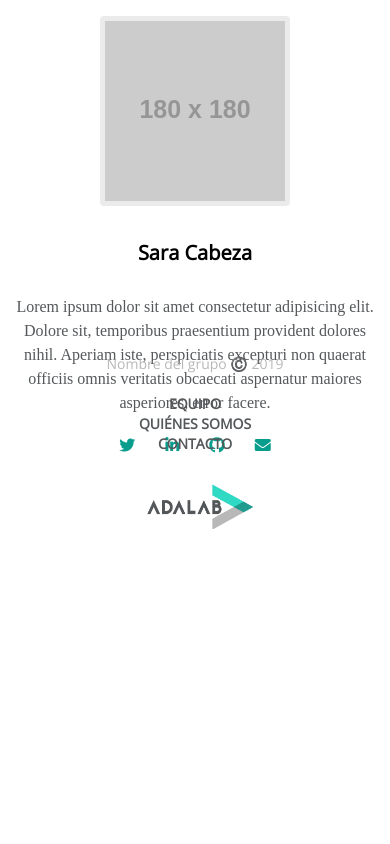
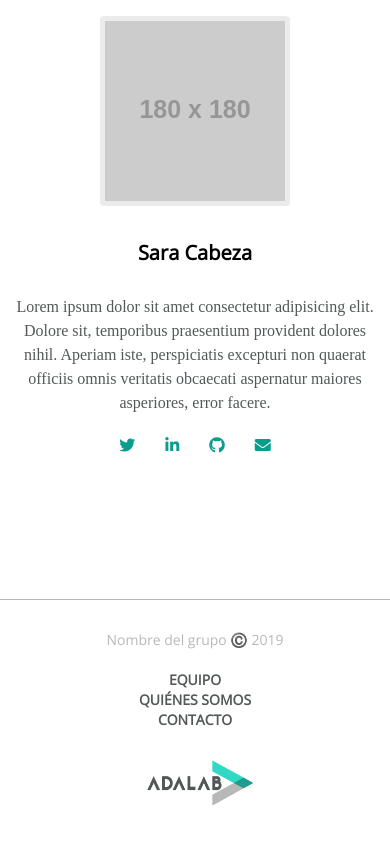
Before and after one commit to Adalab/f-m1-class-coders, a plain HTML site: page index unificado.html in a window 390 px wide. Shown: the part 3166-4010 px from the top of the page. Before the commit the page ends 3740 px from the top, so only its background shows below. Drawn offline with nearby package versions, Linux system fonts and the light colour scheme; placeholder pictures from the web are drawn by us.

Commit message:
footer mobile version

```diff
--- a/css/styles.css
+++ b/css/styles.css
@@ -188,6 +188,7 @@ h2 {
     align-items: center;
      height: 2225px;
      background-color: #ffffff;
+     margin-bottom:275px;
  }
 
  .quienes {
@@ -253,12 +254,18 @@ h2 {
 /* Footer */
 
 footer {
-   /* margin: 0; */
+    position: relative;
+    bottom: 0;
+    width: 100%;
+    height: 250px;
+    background-color: white;
     display: flex;
     flex-direction: column;
     justify-content: center;
     align-items: center;
+    border-top: 1px solid #b8b8b9;
 }
+
 .copyright {
     margin-top: 30px;
     margin-bottom: 20px;
--- a/index unificado.html
+++ b/index unificado.html
@@ -11,7 +11,6 @@
     <title>Nuestra web</title>
 </head>
 <body class="page">
-    <div class="wrapper">
     <header class="header">
         <h1 class="teamname">NOMBRE DEL EQUIPO</h1>
 
@@ -134,7 +133,7 @@
 
         </section>
     </main>
-    </div>
+
     <footer>
 
         <p class="copyright">Nombre del grupo ©️ 2019</p>
```
